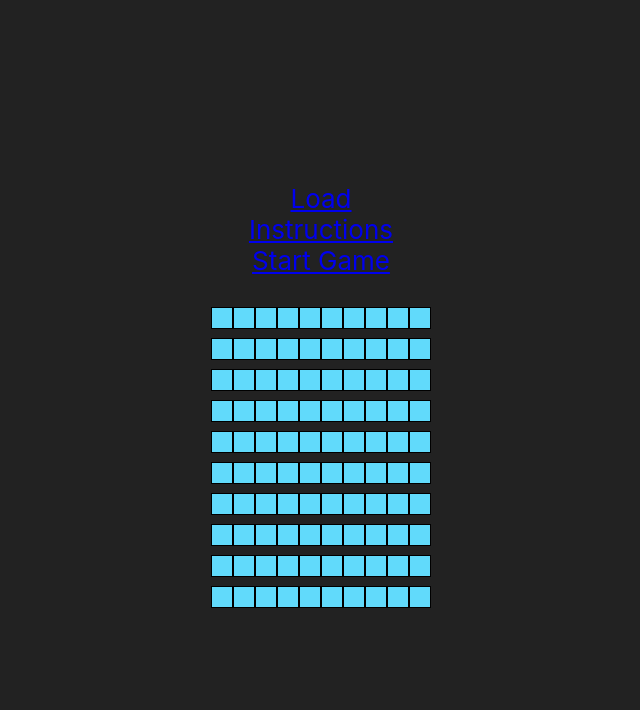
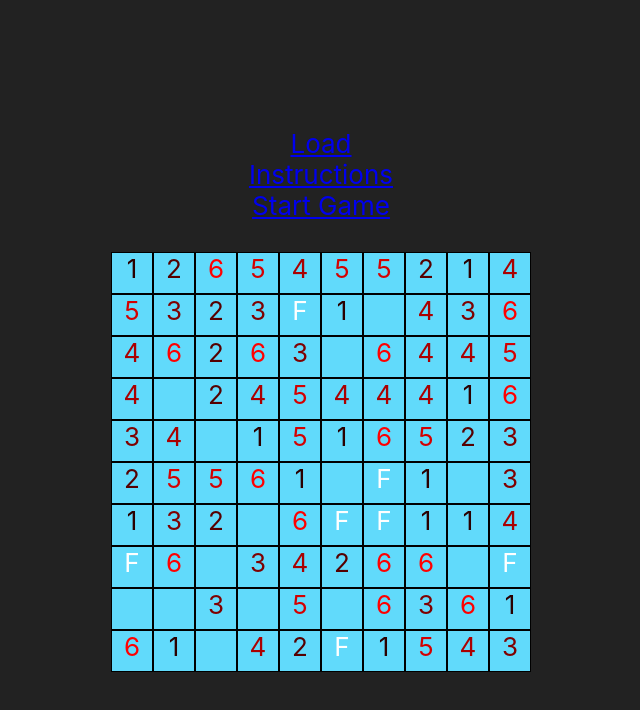
Before and after one commit to Gregam3/QuantumImmortalMineSweeper, a React (Create React App) app: page /play in a window 1280 px wide. Shown: the top 710 px of the page, without its empty margins (319-959 px from the left). Built offline with nearby package versions, Linux system fonts and the light colour scheme.

Commit message:
Numbers and basic colour rendering for cells functioning

```diff
--- a/src/App.css
+++ b/src/App.css
@@ -35,8 +35,9 @@
 
 .cell {
   background-color: #61dafb;
-  height: 20px;
-  width: 20px;
+  height: 40px;
+  width: 40px;
   float: right;
   border: 1px #000000 solid;
+  margin: 0;
 }
--- a/src/game/Cell.js
+++ b/src/game/Cell.js
@@ -2,8 +2,31 @@ import {Component} from 'react';
 import React from "react";
 import '../App.css';
 
+const CellType = {
+	unTouched: 0,
+	flagged: -1,
+};
+
 export class Cell extends Component {
+	state = {
+		display: Math.floor(Math.random() * 8) - 1
+	};
+
 	render() {
-		return (<div className="cell"> </div> )
+		return (this.getCell())
+	}
+
+	getCell() {
+		console.log(Math.floor(255 / 6 * this.state.display).toString(16) + '0000');
+
+		switch (this.state.display) {
+			case 0:
+				return <div className="cell"/>;
+			case -1:
+				return <div className="cell"> F </div>;
+			default:
+				return <div className="cell"
+				            style={{color: '#'  + Math.floor(255 / 6 * this.state.display).toString(16) + '0000'}}> {this.state.display} </div>
+		}
 	}
 }
```
